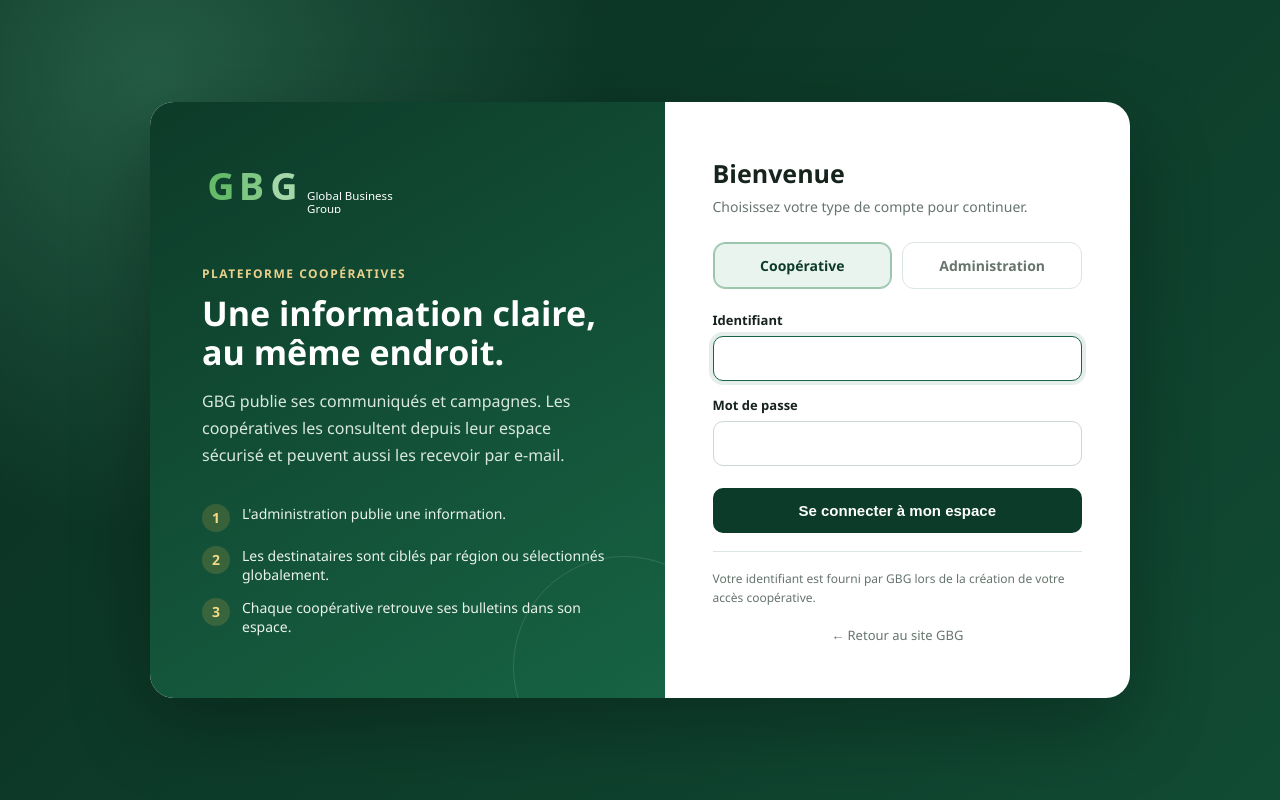
After one commit to ELNINO1er/GBG, a PHP site: page /connexion.php?role=cooperative in a window 1280 px wide. The commit adds this page. Run offline with PHP 8.4, Linux system fonts and the light colour scheme.

Commit message:
feat: unify and redesign cooperative portal

```diff
--- a/admin/login.php
+++ b/admin/login.php
@@ -2,6 +2,8 @@
 declare(strict_types=1);
 
 require_once __DIR__ . '/../inc/auth.php';
+
+redirect('../connexion.php?role=admin');
 
 gbg_session();
 if (admin_current()) {
--- a/admin/logout.php
+++ b/admin/logout.php
@@ -2,4 +2,4 @@
 declare(strict_types=1);
 require_once __DIR__ . '/../inc/auth.php';
 admin_logout();
-redirect('login.php');
+redirect('../connexion.php?deconnecte=1&role=admin');
--- /dev/null
+++ b/connexion.php
@@ -0,0 +1,84 @@
+<?php
+declare(strict_types=1);
+
+require_once __DIR__ . '/inc/auth.php';
+
+gbg_session();
+if (admin_current()) {
+    redirect('admin/index.php');
+}
+if (coop_current()) {
+    redirect('espace/index.php');
+}
+
+$role = (($_GET['role'] ?? $_POST['role'] ?? '') === 'admin') ? 'admin' : 'cooperative';
+$error = '';
+if ($_SERVER['REQUEST_METHOD'] === 'POST') {
+    csrf_check();
+    $username = trim((string)($_POST['username'] ?? ''));
+    $password = (string)($_POST['password'] ?? '');
+    $ok = $role === 'admin'
+        ? admin_login($username, $password)
+        : coop_login($username, $password);
+    if ($ok) {
+        redirect($role === 'admin' ? 'admin/index.php' : 'espace/index.php');
+    }
+    $error = 'Identifiant ou mot de passe incorrect pour cet espace.';
+}
+?>
+<!DOCTYPE html>
+<html lang="fr">
+<head>
+<meta charset="UTF-8">
+<meta name="viewport" content="width=device-width, initial-scale=1">
+<meta name="robots" content="noindex, nofollow">
+<title>Connexion aux espaces - GBG</title>
+<link rel="shortcut icon" href="assets/img/logo/favcion.png">
+<style>
+:root{--green:#0d3b29;--green2:#176344;--gold:#d1aa45;--ink:#17231d;--muted:#66756d;--line:#dce5df;--bg:#edf3ef}
+*{box-sizing:border-box}body{margin:0;min-height:100vh;font-family:"Segoe UI",system-ui,Arial,sans-serif;color:var(--ink);background:radial-gradient(circle at 12% 10%,#245c45 0,transparent 34%),linear-gradient(135deg,#0a2d20,#114b34);display:grid;place-items:center;padding:28px}
+.shell{width:min(980px,100%);display:grid;grid-template-columns:1.05fr .95fr;background:#fff;border-radius:24px;overflow:hidden;box-shadow:0 28px 80px rgba(0,0,0,.28)}
+.intro{padding:58px 52px;background:linear-gradient(150deg,#0d3b29,#176344);color:#fff;position:relative}.intro:after{content:"";position:absolute;width:220px;height:220px;border:1px solid rgba(255,255,255,.12);border-radius:50%;right:-70px;bottom:-80px}
+.logo{width:210px;height:auto;display:block;margin-bottom:52px}.eyebrow{color:#ead18b;font-size:12px;font-weight:800;letter-spacing:1.5px;text-transform:uppercase}.intro h1{font-size:34px;line-height:1.15;margin:12px 0 16px}.intro p{color:#d9e7df;line-height:1.7;margin:0}.steps{display:grid;gap:14px;margin-top:34px}.step{display:flex;gap:12px;align-items:flex-start;font-size:14px;color:#eaf2ed}.step b{display:grid;place-items:center;flex:0 0 28px;height:28px;border-radius:50%;background:rgba(209,170,69,.2);color:#f3d986}
+.panel{padding:54px 48px}.panel h2{font-size:25px;margin:0 0 7px}.subtitle{color:var(--muted);font-size:14px;margin:0 0 26px}.roles{display:grid;grid-template-columns:1fr 1fr;gap:10px;margin-bottom:22px}.role{border:1px solid var(--line);border-radius:12px;padding:13px 12px;text-decoration:none;color:var(--muted);font-weight:700;text-align:center;font-size:14px}.role.active{background:#eaf4ee;color:var(--green);border-color:#9cc5ae;box-shadow:inset 0 0 0 1px #9cc5ae}
+label{display:block;font-size:13px;font-weight:700;margin:15px 0 7px}input{width:100%;padding:13px 14px;border:1px solid #cbd8d0;border-radius:10px;font-size:15px}input:focus{outline:none;border-color:var(--green2);box-shadow:0 0 0 4px rgba(23,99,68,.11)}button{width:100%;margin-top:22px;border:0;border-radius:10px;padding:14px;background:var(--green);color:#fff;font-weight:800;font-size:15px;cursor:pointer}button:hover{background:var(--green2)}.err,.notice{padding:11px 13px;border-radius:9px;font-size:13px;margin-bottom:15px}.err{background:#fbe9e7;color:#8c2820;border:1px solid #efc1bd}.notice{background:#e7f5eb;color:#236438;border:1px solid #badfc4}.back{display:block;text-align:center;margin-top:18px;color:var(--muted);font-size:13px;text-decoration:none}.hint{margin-top:18px;padding-top:18px;border-top:1px solid var(--line);color:var(--muted);font-size:12px;line-height:1.55}
+@media(max-width:760px){body{padding:14px}.shell{grid-template-columns:1fr;border-radius:18px}.intro{padding:30px}.intro h1{font-size:26px}.logo{margin-bottom:25px;width:175px}.steps{display:none}.panel{padding:32px 26px}}
+</style>
+</head>
+<body>
+<main class="shell">
+  <section class="intro">
+    <img class="logo" src="assets/img/logo/logo-light.svg" alt="Global Business Group">
+    <div class="eyebrow">Plateforme coopératives</div>
+    <h1>Une information claire, au même endroit.</h1>
+    <p>GBG publie ses communiqués et campagnes. Les coopératives les consultent depuis leur espace sécurisé et peuvent aussi les recevoir par e-mail.</p>
+    <div class="steps">
+      <div class="step"><b>1</b><span>L'administration publie une information.</span></div>
+      <div class="step"><b>2</b><span>Les destinataires sont ciblés par région ou sélectionnés globalement.</span></div>
+      <div class="step"><b>3</b><span>Chaque coopérative retrouve ses bulletins dans son espace.</span></div>
+    </div>
+  </section>
+  <section class="panel">
+    <h2>Bienvenue</h2>
+    <p class="subtitle">Choisissez votre type de compte pour continuer.</p>
+    <?php if (isset($_GET['deconnecte'])): ?><div class="notice">Vous êtes bien déconnecté.</div><?php endif; ?>
+    <?php if ($error): ?><div class="err"><?= e($error) ?></div><?php endif; ?>
+    <div class="roles">
+      <a class="role <?= $role === 'cooperative' ? 'active' : '' ?>" href="connexion.php?role=cooperative">Coopérative</a>
+      <a class="role <?= $role === 'admin' ? 'active' : '' ?>" href="connexion.php?role=admin">Administration</a>
+    </div>
+    <form method="post" action="connexion.php">
+      <?= csrf_field() ?>
+      <input type="hidden" name="role" value="<?= e($role) ?>">
+      <label for="username">Identifiant</label>
+      <input id="username" name="username" autocomplete="username" autofocus required>
+      <label for="password">Mot de passe</label>
+      <input id="password" name="password" type="password" autocomplete="current-password" required>
+      <button type="submit">Se connecter à mon espace</button>
+    </form>
+    <div class="hint"><?= $role === 'admin' ? 'Accès réservé à l’équipe GBG chargée de gérer les coopératives et les publications.' : 'Votre identifiant est fourni par GBG lors de la création de votre accès coopérative.' ?></div>
+    <a class="back" href="index.html">← Retour au site GBG</a>
+  </section>
+</main>
+</body>
+</html>
--- a/espace/login.php
+++ b/espace/login.php
@@ -2,6 +2,8 @@
 declare(strict_types=1);
 
 require_once __DIR__ . '/../inc/auth.php';
+
+redirect('../connexion.php?role=cooperative');
 
 gbg_session();
 if (coop_current()) {
--- a/espace/logout.php
+++ b/espace/logout.php
@@ -2,4 +2,4 @@
 declare(strict_types=1);
 require_once __DIR__ . '/../inc/auth.php';
 coop_logout();
-redirect('login.php');
+redirect('../connexion.php?deconnecte=1&role=cooperative');
--- a/index.html
+++ b/index.html
@@ -500,9 +500,9 @@
                         </div>
                         <div class="shop-adjust">
                             <div class="header-button d-sm-block d-none">
-                                <a href="contact.html" class="cmn-btn d-center">
-                                    Nous Contacter
-                                    <i class="fa-solid fa-chevron-right"></i>
+                                <a href="connexion.php" class="cmn-btn d-center">
+                                    Se connecter
+                                    <i class="fa-solid fa-user"></i>
                                 </a>
                             </div>
                         </div>
```
Also changed, not shown: espace/index.php (+7 -6 lines), inc/layout.php (+12 -11 lines).
